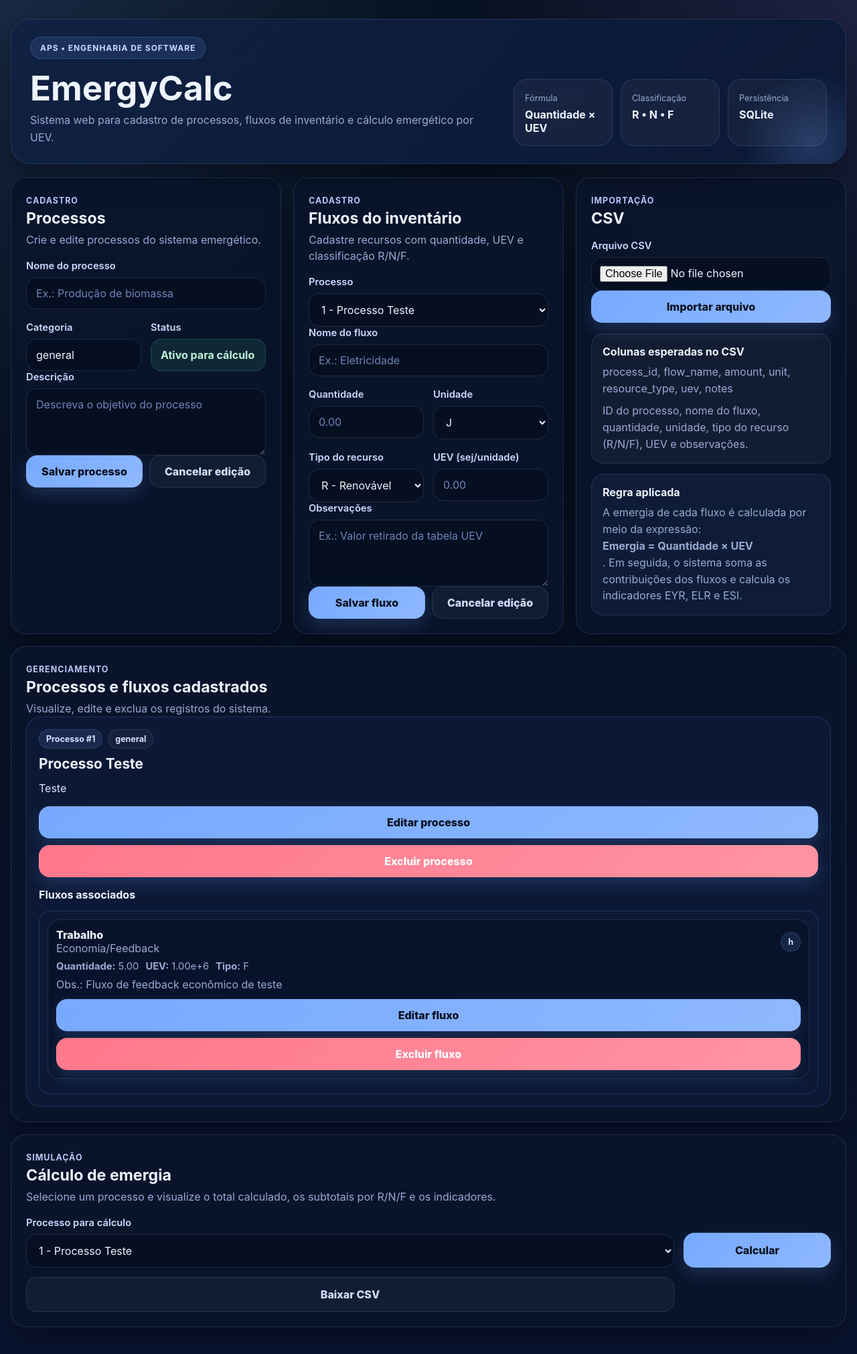
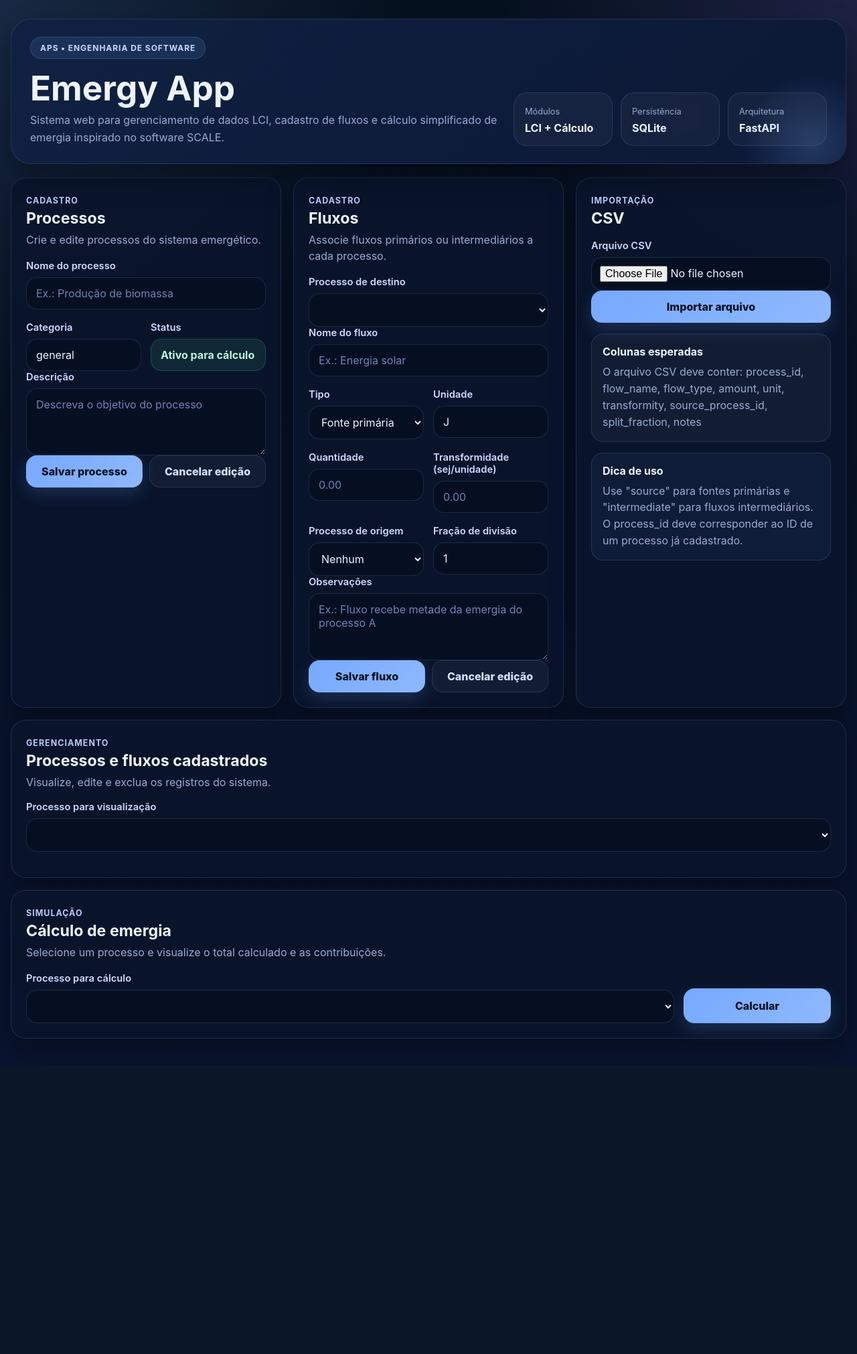
Before and after one commit to ArthurR06/emergy_calc, a FastAPI app: page / in a window 1280 px wide. Shown: the whole page at 67% size. After the commit the page ends 1551 px from the top, so only its background shows below. Run offline with FastAPI, Linux system fonts and the light colour scheme; data comes from the database, SQL or seed files in the repository; lists and menus that the app fills with data are empty.

Commit message:
Update index.html

```diff
--- a/app/templates/index.html
+++ b/app/templates/index.html
@@ -3,8 +3,8 @@
   <head>
     <meta charset="UTF-8" />
     <meta name="viewport" content="width=device-width, initial-scale=1.0" />
-    <title>EmergyCalc</title>
-<link rel="stylesheet" href="/static/styles.css?v=10" />
+    <title>Emergy App APS</title>
+   <link rel="stylesheet" href="/static/styles.css?v=4" />
   </head>
   <body>
     <div class="app-shell">
@@ -12,23 +12,24 @@
         <div class="hero-badge">APS • Engenharia de Software</div>
         <div class="hero-content">
           <div>
-            <h1>EmergyCalc</h1>
+            <h1>Emergy App</h1>
             <p>
-              Sistema web para cadastro de processos, fluxos de inventário e cálculo emergético por UEV.
+              Sistema web para gerenciamento de dados LCI, cadastro de fluxos e
+              cálculo simplificado de emergia inspirado no software SCALE.
             </p>
           </div>
           <div class="hero-stats">
             <div class="stat-card">
-              <span class="stat-label">Fórmula</span>
-              <strong>Quantidade × UEV</strong>
-            </div>
-            <div class="stat-card">
-              <span class="stat-label">Classificação</span>
-              <strong>R • N • F</strong>
+              <span class="stat-label">Módulos</span>
+              <strong>LCI + Cálculo</strong>
             </div>
             <div class="stat-card">
               <span class="stat-label">Persistência</span>
               <strong>SQLite</strong>
+            </div>
+            <div class="stat-card">
+              <span class="stat-label">Arquitetura</span>
+              <strong>FastAPI</strong>
             </div>
           </div>
         </div>
@@ -76,21 +77,35 @@
         <section class="panel panel-form">
           <div class="section-heading">
             <span class="section-kicker">Cadastro</span>
-            <h2>Fluxos do inventário</h2>
-            <p>Cadastre recursos com quantidade, UEV e classificação R/N/F.</p>
+            <h2>Fluxos</h2>
+            <p>Associe fluxos primários ou intermediários a cada processo.</p>
           </div>
 
           <form id="flow-form" class="stack-form">
             <input type="hidden" id="flow-id" />
 
             <div class="field">
-              <label for="flow-process-id">Processo</label>
+              <label for="flow-process-id">Processo de destino</label>
               <select id="flow-process-id" required></select>
             </div>
 
             <div class="field">
               <label for="flow-name">Nome do fluxo</label>
-              <input id="flow-name" placeholder="Ex.: Eletricidade" required />
+              <input id="flow-name" placeholder="Ex.: Energia solar" required />
+            </div>
+
+            <div class="field-grid two-cols">
+              <div class="field">
+                <label for="flow-type">Tipo</label>
+                <select id="flow-type" required>
+                  <option value="source">Fonte primária</option>
+                  <option value="intermediate">Intermediário</option>
+                </select>
+              </div>
+              <div class="field">
+                <label for="flow-unit">Unidade</label>
+                <input id="flow-unit" value="J" required />
+              </div>
             </div>
 
             <div class="field-grid two-cols">
@@ -99,39 +114,27 @@
                 <input id="flow-amount" type="number" step="0.0001" placeholder="0.00" required />
               </div>
               <div class="field">
-                <label for="flow-unit">Unidade</label>
-                <select id="flow-unit" required>
-                  <option value="J">J</option>
-                  <option value="MJ">MJ</option>
-                  <option value="kWh">kWh</option>
-                  <option value="g">g</option>
-                  <option value="kg">kg</option>
-                  <option value="L">L</option>
-                  <option value="m3">m³</option>
-                  <option value="$">$</option>
-                  <option value="h">h</option>
-                </select>
+                <label for="flow-transformity">Transformidade (sej/unidade)</label>
+                <input id="flow-transformity" type="number" step="0.0001" placeholder="0.00" required />
               </div>
             </div>
 
             <div class="field-grid two-cols">
               <div class="field">
-                <label for="flow-resource-type">Tipo do recurso</label>
-                <select id="flow-resource-type" required>
-                  <option value="R">R - Renovável</option>
-                  <option value="N">N - Não renovável</option>
-                  <option value="F">F - Economia/Feedback</option>
+                <label for="flow-source-process-id">Processo de origem</label>
+                <select id="flow-source-process-id">
+                  <option value="">Nenhum</option>
                 </select>
               </div>
               <div class="field">
-                <label for="flow-uev">UEV (sej/unidade)</label>
-                <input id="flow-uev" type="number" step="0.0001" placeholder="0.00" required />
+                <label for="flow-split-fraction">Fração de divisão</label>
+                <input id="flow-split-fraction" type="number" min="0.0001" max="1" step="0.0001" value="1" required />
               </div>
             </div>
 
             <div class="field">
               <label for="flow-notes">Observações</label>
-              <textarea id="flow-notes" placeholder="Ex.: Valor retirado da tabela UEV"></textarea>
+              <textarea id="flow-notes" placeholder="Ex.: Fluxo recebe metade da emergia do processo A"></textarea>
             </div>
 
             <div class="actions split-actions">
@@ -156,21 +159,17 @@
           </form>
 
           <div class="info-box">
-            <strong>Colunas esperadas no CSV</strong>
-              <p>
-               process_id, flow_name, amount, unit, resource_type, uev, notes
-              </p>
-              <p class="muted" style="margin-top:8px">
-                ID do processo, nome do fluxo, quantidade, unidade, tipo do recurso (R/N/F), UEV e observações.
-              </p>
+            <strong>Colunas esperadas</strong>
+            <p>
+              O arquivo CSV deve conter:
+process_id, flow_name, flow_type, amount, unit, transformity, source_process_id, split_fraction, notes
+            </p>
           </div>
 
           <div class="info-box soft">
-            <strong>Regra aplicada</strong>
+            <strong>Dica de uso</strong>
             <p>
-              A emergia de cada fluxo é calculada por meio da expressão:
-              <strong>Emergia = Quantidade × UEV</strong>.
-              Em seguida, o sistema soma as contribuições dos fluxos e calcula os indicadores EYR, ELR e ESI.
+             Use "source" para fontes primárias e "intermediate" para fluxos intermediários. O process_id deve corresponder ao ID de um processo já cadastrado.
             </p>
           </div>
         </section>
@@ -181,23 +180,29 @@
             <h2>Processos e fluxos cadastrados</h2>
             <p>Visualize, edite e exclua os registros do sistema.</p>
           </div>
-          <div id="process-list" class="process-grid"></div>
+          <div class="manage-toolbar">
+  <div class="field grow-field no-margin">
+    <label for="manage-process-id">Processo para visualização</label>
+    <select id="manage-process-id"></select>
+  </div>
+</div>
+
+<div id="process-list" class="process-grid single-process-view"></div>
         </section>
 
         <section class="panel panel-wide">
           <div class="section-heading">
             <span class="section-kicker">Simulação</span>
             <h2>Cálculo de emergia</h2>
-            <p>Selecione um processo e visualize o total calculado, os subtotais por R/N/F e os indicadores.</p>
+            <p>Selecione um processo e visualize o total calculado e as contribuições.</p>
           </div>
 
-          <div class="calc-toolbar three-cols">
+          <div class="calc-toolbar">
             <div class="field grow-field no-margin">
               <label for="calculate-process-id">Processo para cálculo</label>
               <select id="calculate-process-id"></select>
             </div>
             <button id="calculate-btn" class="calculate-btn">Calcular</button>
-            <button id="download-report-btn" class="secondary calculate-btn">Baixar CSV</button>
           </div>
 
           <div id="calculation-result"></div>
@@ -206,6 +211,6 @@
     </div>
 
     <div id="toast"></div>
-    <script src="/static/app.js"></script>
+   <script src="/static/app.js"></script>
   </body>
 </html>
```
